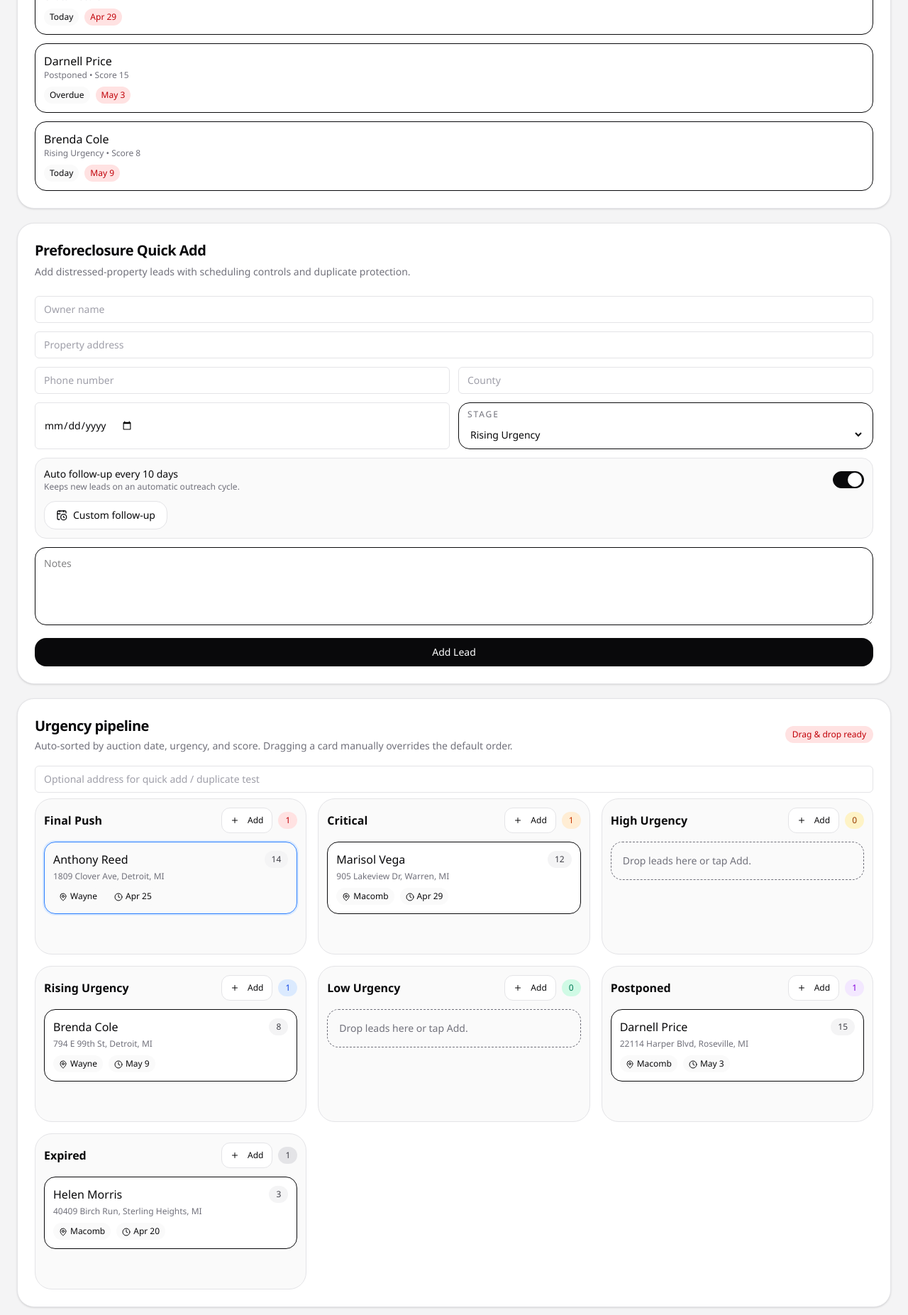
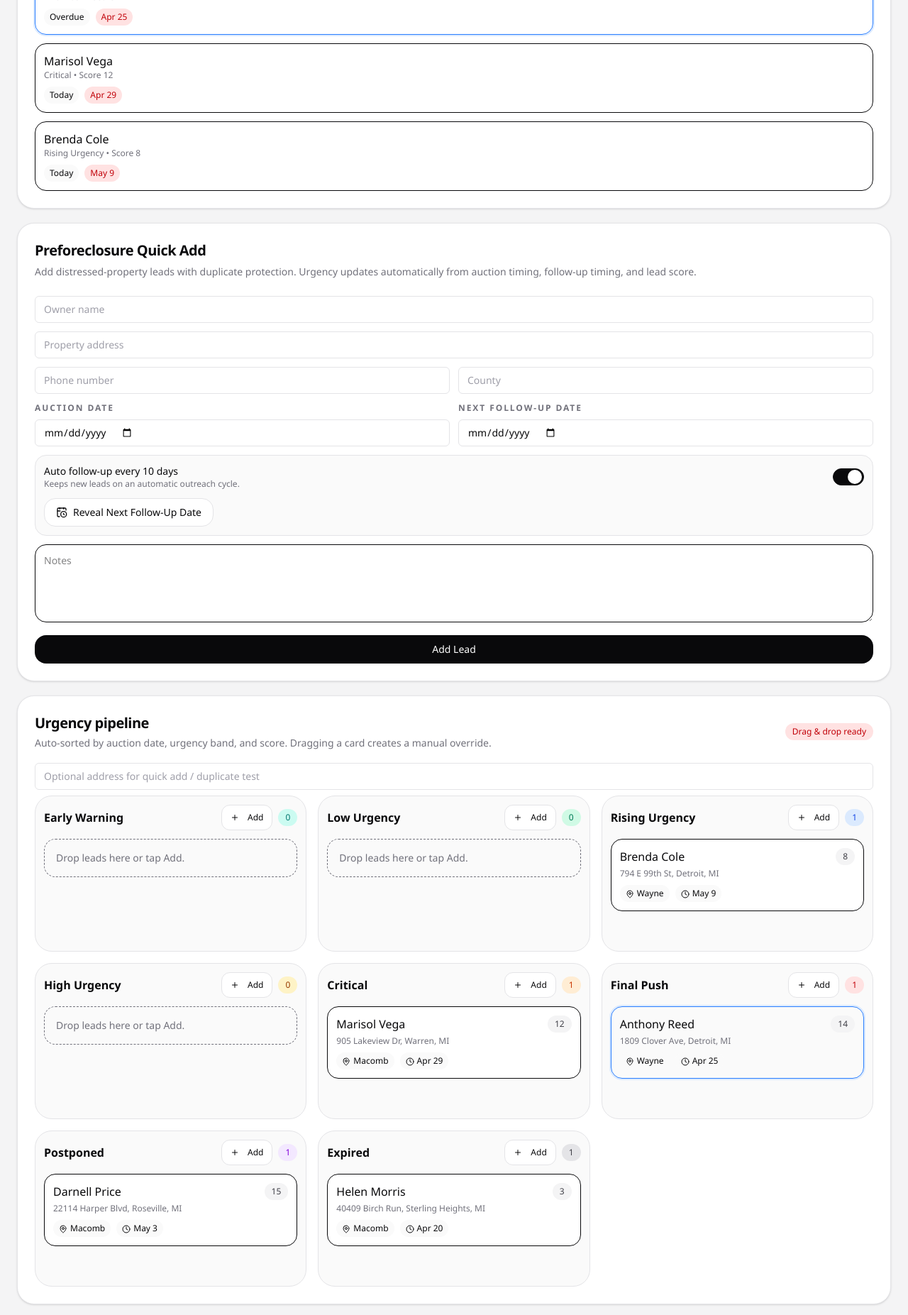
Before and after one commit to gulifordolivia/unified-crm, a Next.js app: page / in a window 1280 px wide. Shown: the part 840-2693 px from the top of the page at 71% size. Built offline with nearby package versions, Linux system fonts and the light colour scheme.

Commit message:
fix daily queue and auto urgency pipeline

```diff
--- a/app/page.tsx
+++ b/app/page.tsx
@@ -58,6 +58,7 @@ type Lead = {
   county: string;
   phone: string;
   stage: string;
+  manualOverrideStage: string | null;
   auctionDate: string;
   score: number;
   status: string;
@@ -71,6 +72,7 @@ type Lead = {
   lng: number;
   manualRank: number;
   autoFollowUp: boolean;
+  postponed: boolean;
 };
 
 type Agent = {
@@ -106,7 +108,6 @@ type PreQuickAddForm = {
   phone: string;
   county: string;
   auctionDate: string;
-  stage: string;
   notes: string;
   autoFollowUp: boolean;
   customFollowUp: string;
@@ -125,11 +126,12 @@ type AgentQuickAddForm = {
 };
 
 const stages = [
+  "Early Warning",
+  "Low Urgency",
+  "Rising Urgency",
+  "High Urgency",
+  "Critical",
   "Final Push",
-  "Critical",
-  "High Urgency",
-  "Rising Urgency",
-  "Low Urgency",
   "Postponed",
   "Expired",
 ];
@@ -144,6 +146,7 @@ const startingLeads: Lead[] = [
     county: "Wayne",
     phone: "313-555-4001",
     stage: "Final Push",
+    manualOverrideStage: null,
     auctionDate: "2026-04-25",
     score: 14,
     status: "No Answer",
@@ -161,6 +164,7 @@ const startingLeads: Lead[] = [
     lng: -83.0635,
     manualRank: 0,
     autoFollowUp: true,
+    postponed: false,
   },
   {
     id: 2,
@@ -169,6 +173,7 @@ const startingLeads: Lead[] = [
     county: "Wayne",
     phone: "313-555-2202",
     stage: "Rising Urgency",
+    manualOverrideStage: null,
     auctionDate: "2026-05-09",
     score: 8,
     status: "Interested",
@@ -182,6 +187,7 @@ const startingLeads: Lead[] = [
     lng: -83.0174,
     manualRank: 0,
     autoFollowUp: false,
+    postponed: false,
   },
   {
     id: 3,
@@ -190,6 +196,7 @@ const startingLeads: Lead[] = [
     county: "Macomb",
     phone: "586-555-9090",
     stage: "Postponed",
+    manualOverrideStage: null,
     auctionDate: "2026-05-03",
     score: 15,
     status: "Left Voicemail",
@@ -206,6 +213,7 @@ const startingLeads: Lead[] = [
     lng: -82.9364,
     manualRank: 0,
     autoFollowUp: true,
+    postponed: true,
   },
   {
     id: 4,
@@ -214,6 +222,7 @@ const startingLeads: Lead[] = [
     county: "Macomb",
     phone: "586-555-0044",
     stage: "Expired",
+    manualOverrideStage: null,
     auctionDate: "2026-04-20",
     score: 3,
     status: "Could not reach",
@@ -227,6 +236,7 @@ const startingLeads: Lead[] = [
     lng: -83.0302,
     manualRank: 0,
     autoFollowUp: false,
+    postponed: false,
   },
   {
     id: 5,
@@ -235,6 +245,7 @@ const startingLeads: Lead[] = [
     county: "Macomb",
     phone: "586-555-4499",
     stage: "Critical",
+    manualOverrideStage: null,
     auctionDate: "2026-04-29",
     score: 12,
     status: "Maybe Interested",
@@ -248,6 +259,7 @@ const startingLeads: Lead[] = [
     lng: -83.0147,
     manualRank: 0,
     autoFollowUp: true,
+    postponed: false,
   },
 ];
 
@@ -315,22 +327,24 @@ const startingAgents: Agent[] = [
 ];
 
 const stageWeights: Record<string, number> = {
-  "Final Push": 7,
-  Critical: 6,
+  "Early Warning": 8,
+  "Low Urgency": 7,
+  "Rising Urgency": 6,
   "High Urgency": 5,
-  "Rising Urgency": 4,
-  "Low Urgency": 3,
+  Critical: 4,
+  "Final Push": 3,
   Postponed: 2,
   Expired: 1,
 };
 
 function stageStyle(stage: string) {
+  if (stage === "Early Warning") return "bg-teal-100 text-teal-700";
+  if (stage === "Low Urgency") return "bg-emerald-100 text-emerald-700";
+  if (stage === "Rising Urgency") return "bg-blue-100 text-blue-700";
+  if (stage === "High Urgency") return "bg-amber-100 text-amber-800";
+  if (stage === "Critical") return "bg-orange-100 text-orange-700";
   if (stage === "Final Push") return "bg-red-100 text-red-700";
-  if (stage === "Critical") return "bg-orange-100 text-orange-700";
-  if (stage === "High Urgency") return "bg-amber-100 text-amber-800";
   if (stage === "Postponed") return "bg-purple-100 text-purple-700";
-  if (stage === "Rising Urgency") return "bg-blue-100 text-blue-700";
-  if (stage === "Low Urgency") return "bg-emerald-100 text-emerald-700";
   if (stage === "Expired") return "bg-zinc-200 text-zinc-700";
   return "bg-zinc-100 text-zinc-700";
 }
@@ -403,20 +417,30 @@ function scheduleFollowUp(status: string, baseDate: string) {
   return addDays(baseDate, 3);
 }
 
+function getAutoStage(lead: Lead) {
+  if (lead.postponed || lead.stage === "Postponed") return "Postponed";
+  const daysUntilAuction = differenceInDays(lead.auctionDate);
+  if (daysUntilAuction < 0) return "Expired";
+  if (daysUntilAuction <= 2) return "Final Push";
+  if (daysUntilAuction <= 6) return "Critical";
+  if (daysUntilAuction <= 13) return "High Urgency";
+  if (daysUntilAuction <= 29) return "Rising Urgency";
+  if (daysUntilAuction <= 59) return "Low Urgency";
+  return "Early Warning";
+}
+
+function getLeadStage(lead: Lead) {
+  return lead.manualOverrideStage ?? getAutoStage(lead);
+}
+
 function sortLeadsForPipeline(a: Lead, b: Lead) {
-  if (a.manualRank !== b.manualRank) {
-    return b.manualRank - a.manualRank;
-  }
-
+  const scoreDiff = b.score - a.score;
+  if (scoreDiff !== 0) return scoreDiff;
   const auctionDiff =
     new Date(`${a.auctionDate}T12:00:00`).getTime() -
     new Date(`${b.auctionDate}T12:00:00`).getTime();
   if (auctionDiff !== 0) return auctionDiff;
-
-  const stageDiff = (stageWeights[b.stage] ?? 0) - (stageWeights[a.stage] ?? 0);
-  if (stageDiff !== 0) return stageDiff;
-
-  return b.score - a.score;
+  return (stageWeights[getLeadStage(a)] ?? 0) - (stageWeights[getLeadStage(b)] ?? 0);
 }
 
 function buildTimeline(lead: Lead) {
@@ -488,7 +512,6 @@ export default function OptimizedUnifiedCrmPreview() {
     phone: "",
     county: "",
     auctionDate: "",
-    stage: "Rising Urgency",
     notes: "",
     autoFollowUp: true,
     customFollowUp: "",
@@ -508,6 +531,7 @@ export default function OptimizedUnifiedCrmPreview() {
   const [agentSortBy, setAgentSortBy] = useState<"alphabetical" | "recent">("alphabetical");
   const [agentMarketFilter, setAgentMarketFilter] = useState("All markets");
   const sequenceRef = useRef(1000);
+  const leadDetailRef = useRef<HTMLDivElement | null>(null);
 
   const nextSequence = () => {
     sequenceRef.current += 1;
@@ -524,7 +548,7 @@ export default function OptimizedUnifiedCrmPreview() {
   const filteredLeads = useMemo(() => {
     const q = search.toLowerCase();
     return leads.filter((lead) =>
-      [lead.name, lead.address, lead.county, lead.stage, lead.status]
+      [lead.name, lead.address, lead.county, getLeadStage(lead), lead.status]
         .join(" ")
         .toLowerCase()
         .includes(q),
@@ -545,7 +569,7 @@ export default function OptimizedUnifiedCrmPreview() {
   const groupedStageLeads = useMemo(() => {
     return stages.map((stage) => ({
       stage,
-      items: [...filteredLeads].filter((lead) => lead.stage === stage).sort(sortLeadsForPipeline),
+      items: [...filteredLeads].filter((lead) => getLeadStage(lead) === stage).sort(sortLeadsForPipeline),
     }));
   }, [filteredLeads]);
 
@@ -612,7 +636,9 @@ export default function OptimizedUnifiedCrmPreview() {
     const manualRank = nextSequence();
     updateLead(draggedLeadId, {
       stage,
-      status: `Moved to ${stage}`,
+      manualOverrideStage: stage,
+      postponed: stage === "Postponed",
+      status: `Manual override: ${stage}`,
       manualRank,
     });
     setDraggedLeadId(null);
@@ -628,13 +654,15 @@ export default function OptimizedUnifiedCrmPreview() {
     }
 
     const today = getTodayDate();
+    const leadId = nextSequence();
     const newLead: Lead = {
-      id: Date.now(),
+      id: leadId,
       name: "New Owner",
       address,
       county: "Unknown",
       phone: "",
       stage,
+      manualOverrideStage: stage,
       auctionDate: addDays(today, 12),
       score: stage === "Final Push" ? 10 : 6,
       status: "Not contacted",
@@ -646,8 +674,9 @@ export default function OptimizedUnifiedCrmPreview() {
       texts: 0,
       lat: 42.3314,
       lng: -83.0458,
-      manualRank: Date.now(),
+      manualRank: nextSequence(),
       autoFollowUp: true,
+      postponed: stage === "Postponed",
     };
     setLeads((curr) => [newLead, ...curr]);
     setSelectedLeadId(newLead.id);
@@ -667,28 +696,31 @@ export default function OptimizedUnifiedCrmPreview() {
 
     const today = getTodayDate();
     const scheduledFollowUp = preQuickAdd.customFollowUp || (preQuickAdd.autoFollowUp ? addDays(today, 10) : "");
+    const leadId = nextSequence();
     const newLead: Lead = {
-      id: Date.now(),
+      id: leadId,
       name: preQuickAdd.ownerName.trim() || "New Owner",
       address,
       county: preQuickAdd.county.trim() || "Unknown",
       phone: preQuickAdd.phone.trim(),
-      stage: preQuickAdd.stage,
+      stage: "Early Warning",
+      manualOverrideStage: null,
       auctionDate: preQuickAdd.auctionDate || addDays(today, 14),
-      score: preQuickAdd.stage === "Final Push" ? 12 : preQuickAdd.stage === "Critical" ? 10 : 7,
+      score: 7,
       status: "Not contacted",
       notes: preQuickAdd.notes.trim() || "Manually added preforeclosure lead.",
       createdAt: today,
       nextFollowUp: scheduledFollowUp || today,
       followUps: scheduledFollowUp
-        ? [{ id: `pre-${Date.now()}`, date: scheduledFollowUp, label: "Scheduled", completed: false }]
+        ? [{ id: `pre-${nextSequence()}`, date: scheduledFollowUp, label: "Scheduled", completed: false }]
         : [],
       calls: 0,
       texts: 0,
       lat: 42.3485,
       lng: -83.0912,
-      manualRank: Date.now(),
+      manualRank: 0,
       autoFollowUp: preQuickAdd.autoFollowUp,
+      postponed: false,
     };
 
     setLeads((curr) => [newLead, ...curr]);
@@ -699,7 +731,6 @@ export default function OptimizedUnifiedCrmPreview() {
       phone: "",
       county: "",
       auctionDate: "",
-      stage: "Rising Urgency",
       notes: "",
       autoFollowUp: true,
       customFollowUp: "",
@@ -744,7 +775,7 @@ export default function OptimizedUnifiedCrmPreview() {
       nextFollowUp: dateValue,
       followUps: [
         ...followUps,
-        { id: `custom-${Date.now()}`, date: dateValue, label: "Custom follow-up", completed: false },
+        { id: `custom-${nextSequence()}`, date: dateValue, label: "Custom follow-up", completed: false },
       ],
     });
   };
@@ -767,7 +798,7 @@ export default function OptimizedUnifiedCrmPreview() {
     const today = getTodayDate();
     const scheduled = agentQuickAdd.customFollowUp || (agentQuickAdd.autoFollowUp ? addDays(today, 10) : null);
     const newAgent: Agent = {
-      id: Date.now(),
+      id: nextSequence(),
       name: agentQuickAdd.name.trim(),
       phone: agentQuickAdd.phone.trim(),
       market: agentQuickAdd.market.trim() || "Unknown market",
@@ -885,7 +916,7 @@ export default function OptimizedUnifiedCrmPreview() {
                   ? "Search agents, market, notes..."
                   : mode === "map"
                     ? "Search lead names, addresses, counties..."
-                    : "Search name, address, county, stage..."
+                    : "Search name, address, county, urgency..."
               }
               className={`h-12 rounded-2xl pl-10 ${inputTheme}`}
             />
@@ -914,7 +945,7 @@ export default function OptimizedUnifiedCrmPreview() {
               />
               <Metric
                 title="Postponed"
-                value={leads.filter((lead) => lead.stage === "Postponed").length}
+                value={leads.filter((lead) => getLeadStage(lead) === "Postponed").length}
                 sub="important reopen leads"
                 icon={CalendarDays}
                 dark={theme === "dark"}
@@ -929,7 +960,7 @@ export default function OptimizedUnifiedCrmPreview() {
             </div>
 
             <div className="grid gap-5 xl:grid-cols-[290px,1fr,400px]">
-              <div className="grid gap-5">
+              <div className="order-1 grid gap-5">
                 <Card className={`rounded-3xl shadow-sm ${panelTheme}`}>
                   <CardHeader>
                     <CardTitle className="flex items-center gap-2">
@@ -945,7 +976,13 @@ export default function OptimizedUnifiedCrmPreview() {
                       dailyQueue.map((item) => (
                         <button
                           key={item.id}
-                          onClick={() => setSelectedLeadId(item.id)}
+                          onClick={() => {
+                            setSelectedLeadId(item.id);
+                            leadDetailRef.current?.scrollIntoView({
+                              behavior: "smooth",
+                              block: "start",
+                            });
+                          }}
                           className={`w-full rounded-2xl border p-3 text-left transition hover:border-blue-400 ${
                             selectedLeadId === item.id
                               ? "border-blue-500 ring-2 ring-blue-100"
@@ -956,7 +993,7 @@ export default function OptimizedUnifiedCrmPreview() {
                         >
                           <div className="font-medium">{item.name}</div>
                           <div className={`text-xs ${mutedText}`}>
-                            {item.stage} • Score {item.score}
+                            {getLeadStage(item)} • Score {item.score}
                           </div>
                           <div className="mt-2 flex flex-wrap gap-2">
                             <span className={`rounded-xl px-2 py-1 text-xs ${softPanel}`}>
@@ -976,8 +1013,8 @@ export default function OptimizedUnifiedCrmPreview() {
                   <CardHeader>
                     <CardTitle>Preforeclosure Quick Add</CardTitle>
                     <p className={`text-sm ${mutedText}`}>
-                      Add distressed-property leads with scheduling controls and duplicate
-                      protection.
+                      Add distressed-property leads with duplicate protection. Urgency updates
+                      automatically from auction timing, follow-up timing, and lead score.
                     </p>
                   </CardHeader>
                   <CardContent className="space-y-3">
@@ -1016,6 +1053,10 @@ export default function OptimizedUnifiedCrmPreview() {
                       />
                     </div>
                     <div className="grid grid-cols-2 gap-3">
+                      <label className="space-y-2 text-sm">
+                        <span className={`block text-xs font-semibold uppercase tracking-[0.16em] ${mutedText}`}>
+                          Auction Date
+                        </span>
                         <Input
                           type="date"
                           value={preQuickAdd.auctionDate}
@@ -1024,24 +1065,20 @@ export default function OptimizedUnifiedCrmPreview() {
                           }
                           className={`rounded-2xl ${inputTheme}`}
                         />
-                      <div className={`rounded-2xl border px-3 py-2 ${inputTheme}`}>
-                        <label className={`mb-2 block text-xs uppercase tracking-[0.16em] ${mutedText}`}>
-                          Stage
                       </label>
-                        <select
-                          value={preQuickAdd.stage}
+                      <label className="space-y-2 text-sm">
+                        <span className={`block text-xs font-semibold uppercase tracking-[0.16em] ${mutedText}`}>
+                          Next Follow-Up Date
+                        </span>
+                        <Input
+                          type="date"
+                          value={preQuickAdd.customFollowUp}
                           onChange={(event) =>
-                            setPreQuickAdd((curr) => ({ ...curr, stage: event.target.value }))
-                          }
-                          className={`w-full bg-transparent text-sm outline-none ${theme === "dark" ? "text-zinc-100" : "text-zinc-950"}`}
-                        >
-                          {stages.map((stage) => (
-                            <option key={stage} value={stage} className="text-zinc-950">
-                              {stage}
-                            </option>
-                          ))}
-                        </select>
-                      </div>
+                            setPreQuickAdd((curr) => ({ ...curr, customFollowUp: event.target.value }))
+                          }
+                          className={`rounded-2xl ${inputTheme}`}
+                        />
+                      </label>
                     </div>
                     <div className={`rounded-2xl border p-3 ${softPanel}`}>
                       <div className="flex items-center justify-between gap-3">
@@ -1071,8 +1108,8 @@ export default function OptimizedUnifiedCrmPreview() {
                         >
                           <CalendarClock className="h-4 w-4" />
                           {preQuickAdd.customFollowUp
-                            ? `Follow-up ${formatDate(preQuickAdd.customFollowUp)}`
-                            : "Custom follow-up"}
+                            ? `Next Follow-Up Date ${formatDate(preQuickAdd.customFollowUp)}`
+                            : "Reveal Next Follow-Up Date"}
                         </Button>
                         {preQuickAdd.showCalendar && (
                           <Input
@@ -1104,14 +1141,14 @@ export default function OptimizedUnifiedCrmPreview() {
                 </Card>
               </div>
 
-              <Card className={`rounded-3xl shadow-sm ${panelTheme}`}>
+              <Card className={`order-3 rounded-3xl shadow-sm xl:order-2 ${panelTheme}`}>
                 <CardHeader className="pb-2">
                   <div className="flex items-center justify-between gap-3">
                     <div>
                       <CardTitle>Urgency pipeline</CardTitle>
                       <p className={`mt-1 text-sm ${mutedText}`}>
-                        Auto-sorted by auction date, urgency, and score. Dragging a card manually
-                        overrides the default order.
+                        Auto-sorted by auction date, urgency band, and score. Dragging a card creates
+                        a manual override.
                       </p>
                     </div>
                     <Badge className="bg-red-100 text-red-700">Drag & drop ready</Badge>
@@ -1155,7 +1192,13 @@ export default function OptimizedUnifiedCrmPreview() {
                               key={lead.id}
                               draggable
                               onDragStart={() => setDraggedLeadId(lead.id)}
-                              onClick={() => setSelectedLeadId(lead.id)}
+                              onClick={() => {
+                                setSelectedLeadId(lead.id);
+                                leadDetailRef.current?.scrollIntoView({
+                                  behavior: "smooth",
+                                  block: "start",
+                                });
+                              }}
                               className={`w-full cursor-grab rounded-2xl border p-3 text-left transition hover:border-blue-400 hover:shadow-sm active:cursor-grabbing ${
                                 selectedLeadId === lead.id
                                   ? "border-blue-500 ring-2 ring-blue-100"
@@ -1166,7 +1209,14 @@ export default function OptimizedUnifiedCrmPreview() {
                             >
                               <div className="flex items-start justify-between gap-2">
                                   <div className="font-medium">{lead.name}</div>
+                                  <div className="flex items-center gap-2">
+                                    {lead.manualOverrideStage && (
+                                      <Badge className="bg-indigo-100 text-indigo-700">
+                                        Manual override
+                                      </Badge>
+                                    )}
                                     <Badge className="bg-zinc-100 text-zinc-700">{lead.score}</Badge>
+                                  </div>
                                 </div>
                               <div className={`mt-1 text-xs ${mutedText}`}>{lead.address}</div>
                               <div className="mt-2 flex flex-wrap gap-2 text-xs">
@@ -1193,14 +1243,31 @@ export default function OptimizedUnifiedCrmPreview() {
                 </CardContent>
               </Card>
 
-              <Card className={`rounded-3xl shadow-sm ${panelTheme}`}>
+              <div
+                ref={leadDetailRef}
+                className={`order-2 xl:order-3`}
+              >
+              <Card
+                className={`rounded-3xl shadow-sm ring-2 ring-offset-2 ${
+                  theme === "dark"
+                    ? "ring-blue-500/70 ring-offset-zinc-950"
+                    : "ring-blue-200 ring-offset-zinc-100"
+                } xl:sticky xl:top-5 ${panelTheme}`}
+              >
                 <CardHeader>
                   <div className="flex items-start justify-between gap-3">
                     <div>
                       <CardTitle>{selectedLead.name}</CardTitle>
                       <p className={`mt-1 text-sm ${mutedText}`}>{selectedLead.address}</p>
                     </div>
-                    <Badge className={stageStyle(selectedLead.stage)}>{selectedLead.stage}</Badge>
+                    <div className="flex flex-col items-end gap-2">
+                      <Badge className={stageStyle(getLeadStage(selectedLead))}>
+                        {getLeadStage(selectedLead)}
+                      </Badge>
+                      {selectedLead.manualOverrideStage && (
+                        <span className="text-xs font-medium text-indigo-500">Manual override</span>
+                      )}
+                    </div>
                   </div>
                 </CardHeader>
                 <CardContent className="space-y-4">
@@ -1340,7 +1407,7 @@ export default function OptimizedUnifiedCrmPreview() {
                           followUps: [
                             ...selectedLead.followUps,
                             {
-                              id: `text-${Date.now()}`,
+                              id: `text-${nextSequence()}`,
                               date: addDays(getTodayDate(), 2),
                               label: "Text follow-up",
                               completed: false,
@@ -1361,7 +1428,7 @@ export default function OptimizedUnifiedCrmPreview() {
                           followUps: [
                             ...selectedLead.followUps,
                             {
-                              id: `today-${Date.now()}`,
+                              id: `today-${nextSequence()}`,
                               date: getTodayDate(),
                               label: "Due today",
                               completed: false,
@@ -1395,6 +1462,7 @@ export default function OptimizedUnifiedCrmPreview() {
                   </div>
                 </CardContent>
               </Card>
+              </div>
             </div>
           </>
         )}
```
Lines whose indentation alone changed are shown as unchanged.
